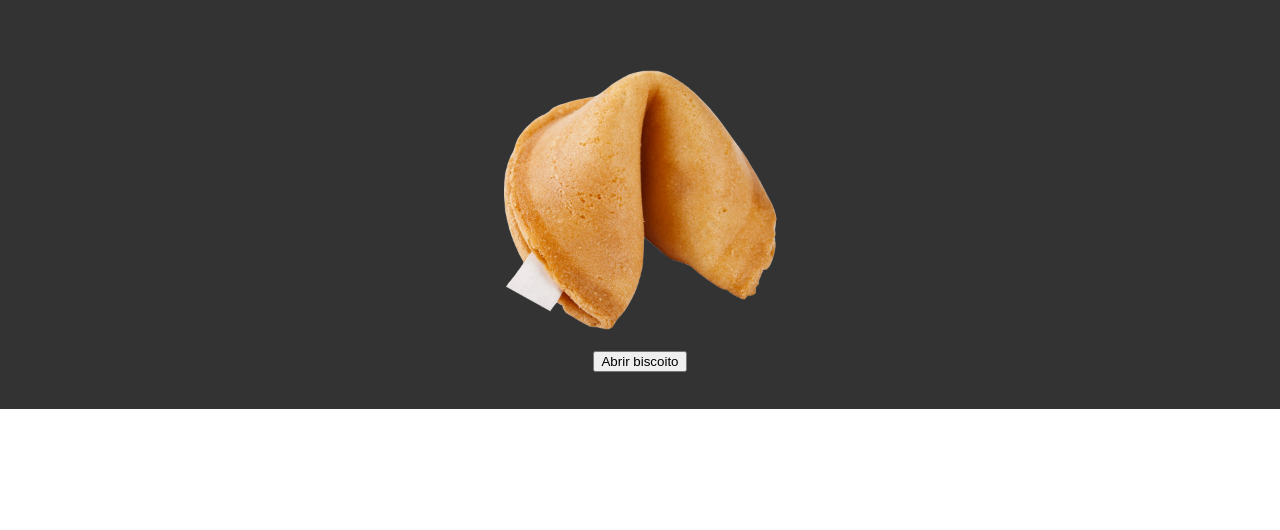
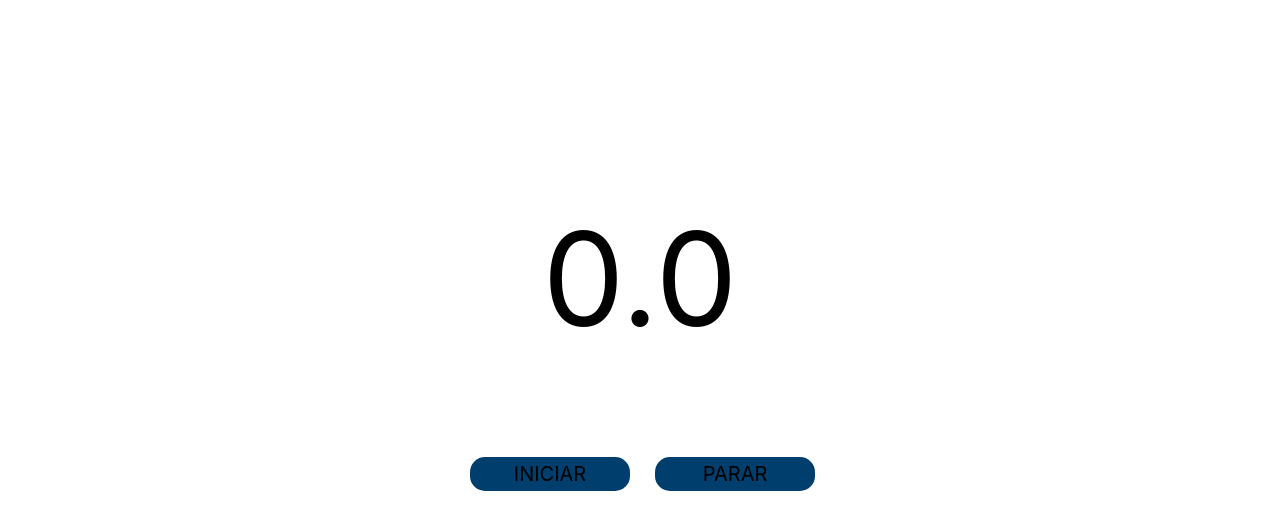
Before and after one commit to lz-junior/Class-React-2, a React (Create React App) app: page / in a window 1280 px wide. Shown: the top 530 px of the page. Built offline with nearby package versions, Linux system fonts and the light colour scheme.

Commit message:
class forty six

```diff
--- a/src/App.js
+++ b/src/App.js
@@ -1,39 +1,58 @@
-import React, { Component } from 'react';
-import './estilo.css'
+import React, { Component } from 'react'
+import './style.css'
 
 class App extends Component {
+
   constructor(props) {
-    super(props);
+    super(props)
     this.state = {
-      textoFrase: ''
+      numero: 0,
+      botao: "INICIAR"
     };
-    this.quebraBiscoito = this.quebraBiscoito.bind(this);
-    this.frases = ['frase 01', 'frase 02', 'frase 03', 'frase 04', 'frase 05', 'frase 06', 'frase 07'];
+    this.timer = null;
+    this.iniciar = this.iniciar.bind(this);
+    this.parar = this.parar.bind(this);
   }
 
-  quebraBiscoito() {
+  iniciar() {
+
+    let state = this.state
+
+    if(this.timer !== null){
+      clearInterval(this.timer);
+      this.timer = null;
+      state.botao = 'INICIAR'
+    }else{
+      this.timer = setInterval(()=> {
+        let state = this.state;
+        state.numero += 0.1;
+        this.setState(state);
+      },100);
+      state.botao = 'PAUSAR';
+    }
+    this.setState(state);
+  }
+
+  parar() {
+    if(this.timer !== null){
+      clearInterval(this.timer);
+      this.timer = null;
+    }
     let state = this.state;
-    let numeroAleatorio = Math.floor(Math.random() * this.frases.length);
-    state.textoFrase = '" ' + this.frases[numeroAleatorio] + ' "';
+    state.numero = 0;
+    state.botao = 'INICIAR';
     this.setState(state);
   }
 
   render() {
     return (
       <div className="container">
-        <img src={require('./assets/biscoito.png')} className="img"/>
-        <Botao nome="Abrir biscoito" acaoBtn={this.quebraBiscoito}/>
-        <h3 className="textoFrase">{this.state.textoFrase}</h3>
-      </div>
-    )
-  }
-}
-
-class Botao extends Component {
-  render() {
-    return (
-      <div>
-        <button onClick={this.props.acaoBtn}>{this.props.nome}</button>
+        <img src={require('./assets/cronometro.png')} className="img" />
+        <a className="timer">{this.state.numero.toFixed(1)}</a>
+        <div className='areaBtn'>
+          <a className='botao' onClick={this.iniciar}>{this.state.botao}</a>
+          <a className='botao' onClick={this.parar}>PARAR</a>
+        </div>
       </div>
     )
   }
--- /dev/null
+++ b/src/style.css
@@ -0,0 +1,41 @@
+.container {
+  display: flex;
+  width: 100%;
+  align-items: center;
+  justify-content: center;
+  flex-direction: column;
+}
+
+.img {
+  width: 350px;
+  height: 350px;
+  padding-top: 100px;
+}
+
+.timer {
+  font-size: 130px;
+  margin-top: -250px;
+}
+
+.areaBtn {
+  margin-top: 100px;
+  display: flex;
+}
+
+.botao {
+  width: 150px;
+  background-color: #003e6d;
+  font-size: 20px;
+  text-align: center;
+  border-radius: 15px;
+  margin-left: 15px;
+  margin-right: 10px;
+  cursor: pointer;
+  padding: 5px;
+}
+
+.botao:hover {
+  opacity: 0.9;
+  color: #000;
+  transition: all 0.50s;
+}
```
Also changed, not shown: src/assets/cronometro.png (added).
